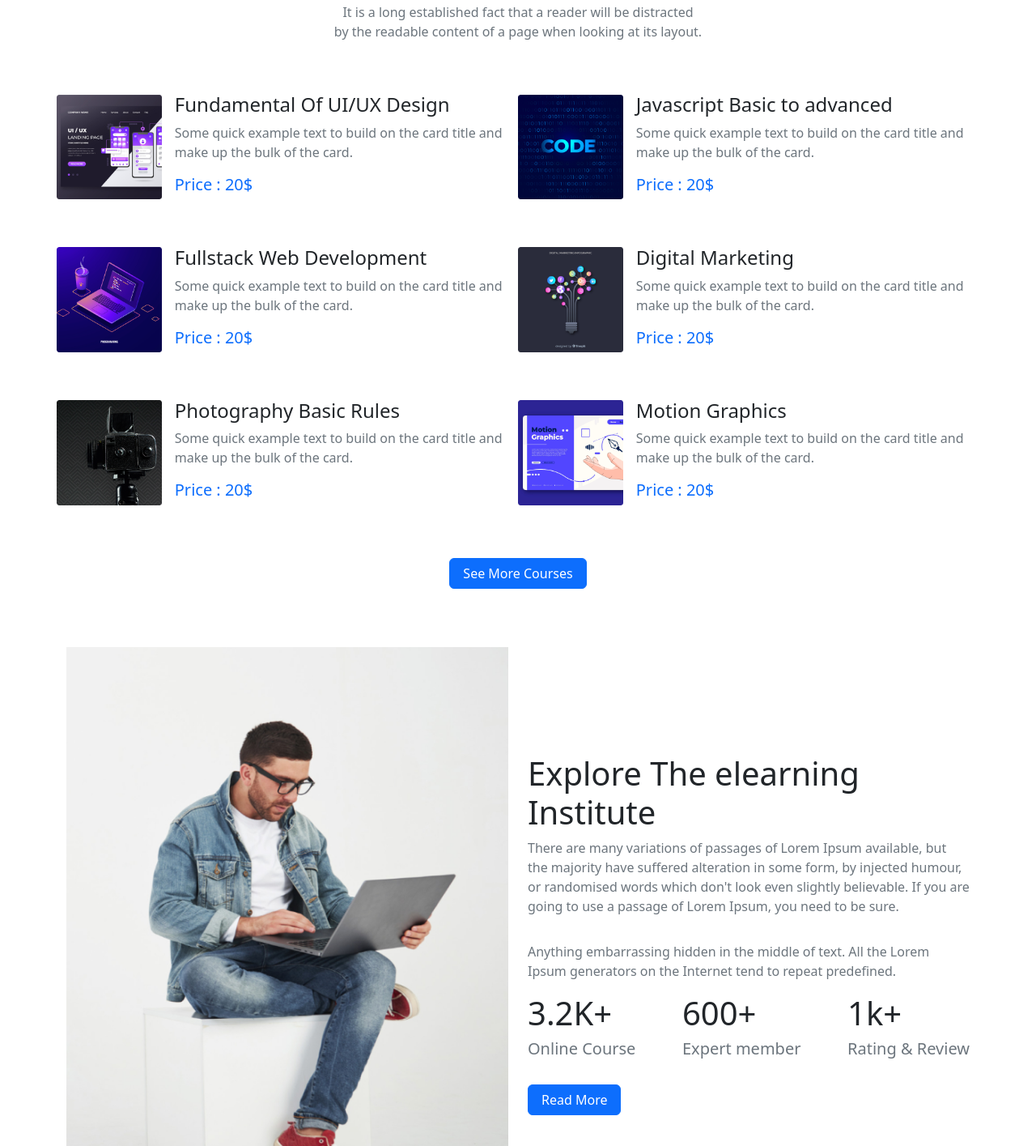
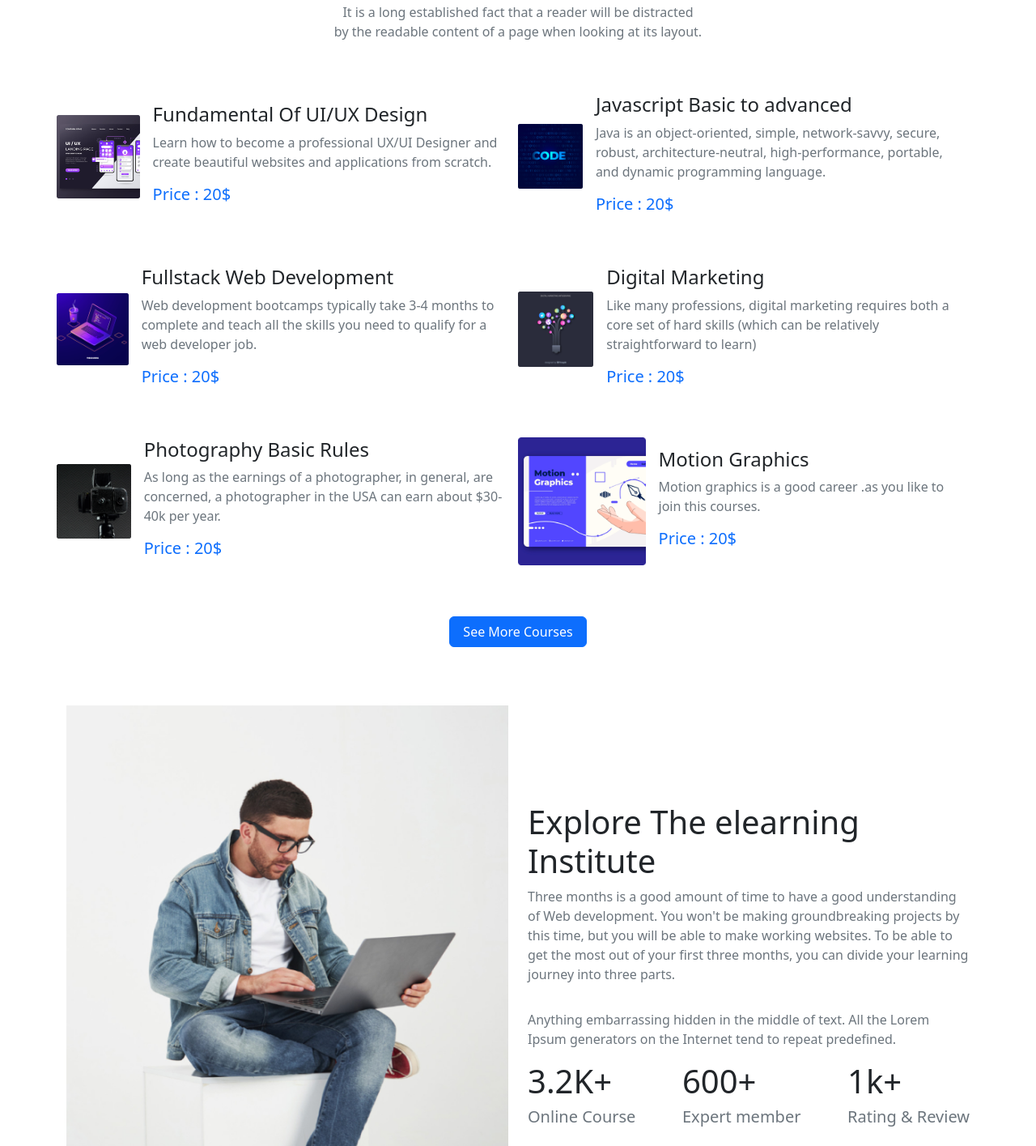
Before and after one commit to bossnoyon00/Bdtech-website, a plain HTML site: page index.html in a window 1280 px wide. Shown: the part 813-2228 px from the top of the page at 81% size. Drawn offline with nearby package versions, Linux system fonts and the light colour scheme.

Commit message:
added courses details

```diff
--- a/index.html
+++ b/index.html
@@ -75,7 +75,7 @@
                         <img src="images/cover/cover-2.jpg" class="img-fluid w-100 d-block " alt="...">
                         <div class="carousel-caption top-50 d-md-block text-black">
                             <h2 class="fw-bold">Learn the skills of the future</h2>
-                            <p>What digital learning means?
+                            <p>
                                 Digital Learning is "learning facilitated by technology that gives students some element
                                 of control over time, place, path and/or pace."</p>
                             <div class="btn btn-danger px-5">Get Started</div>
@@ -126,8 +126,8 @@
                         <div class=""><img class="mw-100" src="images/course/course-1.png" alt=""></div>
                         <div class="p-3">
                             <h4 class="font-weight-bold">Fundamental Of UI/UX Design</h4>
-                            <p class="text-muted">Some quick example text to build on the card title and make up the
-                                bulk of the card.</p>
+                            <p class="text-muted">Learn how to become a professional UX/UI Designer and create beautiful
+                                websites and applications from scratch.</p>
                             <h5 class="text-primary">Price : 20$</h5>
                         </div>
                     </div>
@@ -137,8 +137,8 @@
                         <div class=""><img class="mw-100" src="images/course/course-2.png" alt=""></div>
                         <div class="p-3">
                             <h4 class="font-weight-bold">Javascript Basic to advanced</h4>
-                            <p class="text-muted">Some quick example text to build on the card title and make up the
-                                bulk of the card.</p>
+                            <p class="text-muted">Java is an object-oriented, simple, network-savvy, secure, robust,
+                                architecture-neutral, high-performance, portable, and dynamic programming language.</p>
                             <h5 class="text-primary">Price : 20$</h5>
                         </div>
                     </div>
@@ -148,8 +148,8 @@
                         <div class=""><img class="mw-100" src="images/course/course-3.png" alt=""></div>
                         <div class="p-3">
                             <h4 class="font-weight-bold">Fullstack Web Development</h4>
-                            <p class="text-muted">Some quick example text to build on the card title and make up the
-                                bulk of the card.</p>
+                            <p class="text-muted">Web development bootcamps typically take 3-4 months to complete and
+                                teach all the skills you need to qualify for a web developer job. </p>
                             <h5 class="text-primary">Price : 20$</h5>
                         </div>
                     </div>
@@ -159,8 +159,8 @@
                         <div class=""><img class="mw-100" src="images/course/course-4.png" alt=""></div>
                         <div class="p-3">
                             <h4 class="font-weight-bold">Digital Marketing</h4>
-                            <p class="text-muted">Some quick example text to build on the card title and make up the
-                                bulk of the card.</p>
+                            <p class="text-muted">Like many professions, digital marketing requires both a core set of
+                                hard skills (which can be relatively straightforward to learn) </p>
                             <h5 class="text-primary">Price : 20$</h5>
                         </div>
                     </div>
@@ -170,8 +170,8 @@
                         <div class=""><img class="mw-100" src="images/course/course-5.png" alt=""></div>
                         <div class="p-3">
                             <h4 class="font-weight-bold">Photography Basic Rules</h4>
-                            <p class="text-muted">Some quick example text to build on the card title and make up the
-                                bulk of the card.</p>
+                            <p class="text-muted">As long as the earnings of a photographer, in general, are concerned,
+                                a photographer in the USA can earn about $30-40k per year.</p>
                             <h5 class="text-primary">Price : 20$</h5>
                         </div>
                     </div>
@@ -181,8 +181,8 @@
                         <div class=""><img class="mw-100" src="images/course/course-6.png" alt=""></div>
                         <div class="p-3">
                             <h4 class="font-weight-bold">Motion Graphics</h4>
-                            <p class="text-muted">Some quick example text to build on the card title and make up the
-                                bulk of the card.</p>
+                            <p class="text-muted">Motion graphics is a good career .as you like to join this courses.
+                            </p>
                             <h5 class="text-primary">Price : 20$</h5>
                         </div>
                     </div>
@@ -206,9 +206,10 @@
             <div class="col-12 col-md-6"><img class="img-fluid" src="./images/working.png" alt=""></div>
             <div class="col-12 col-md-6">
                 <h1 class="font-weight-bold">Explore The elearning Institute</h1>
-                <p class="text-muted">There are many variations of passages of Lorem Ipsum available, but the majority
-                    have suffered alteration in some form, by injected humour, or randomised words which don't look even
-                    slightly believable. If you are going to use a passage of Lorem Ipsum, you need to be sure.</p>
+                <p class="text-muted">Three months is a good amount of time to have a good understanding of Web
+                    development. You won't be making groundbreaking projects by this time, but you will be able to make
+                    working websites. To be able to get the most out of your first three months, you can divide your
+                    learning journey into three parts.</p>
 
                 <p class="pt-3 text-muted">Anything embarrassing hidden in the middle of text. All the Lorem Ipsum
                     generators on the Internet tend to repeat predefined.</p>
```
